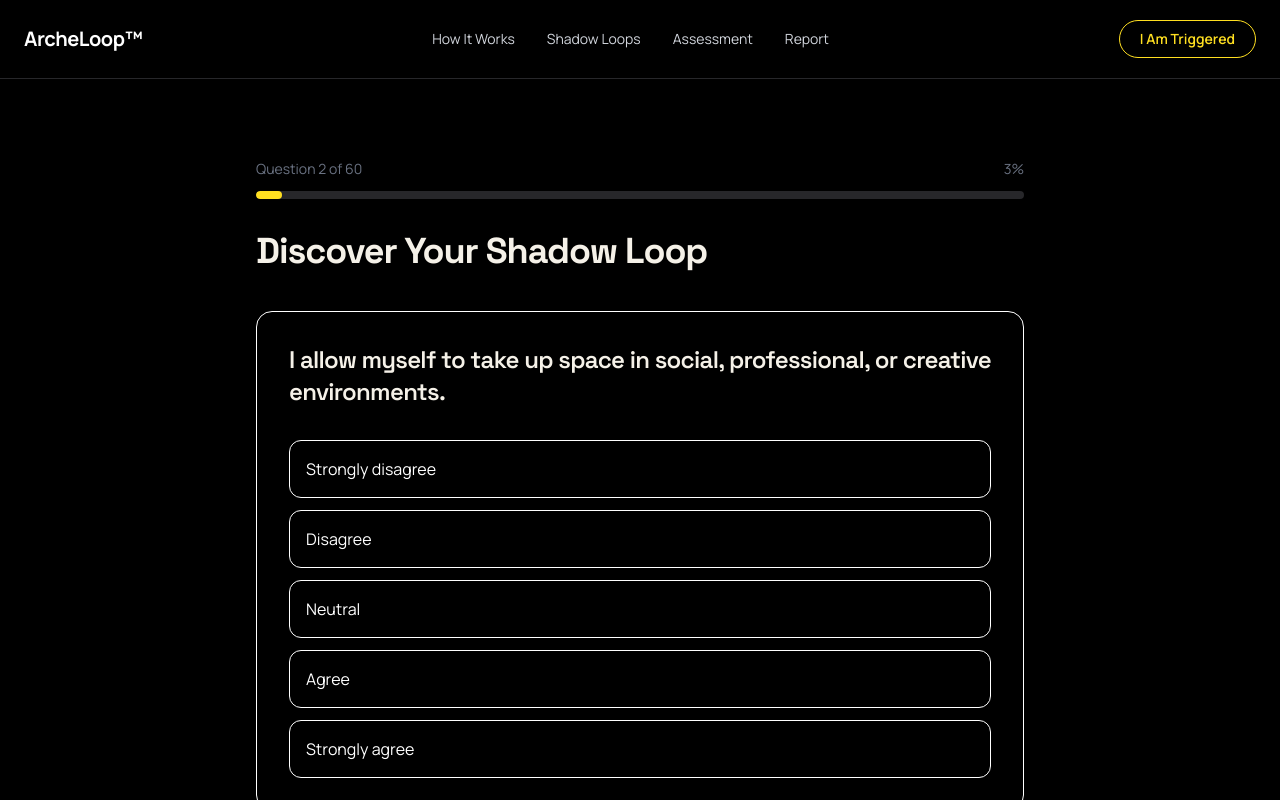
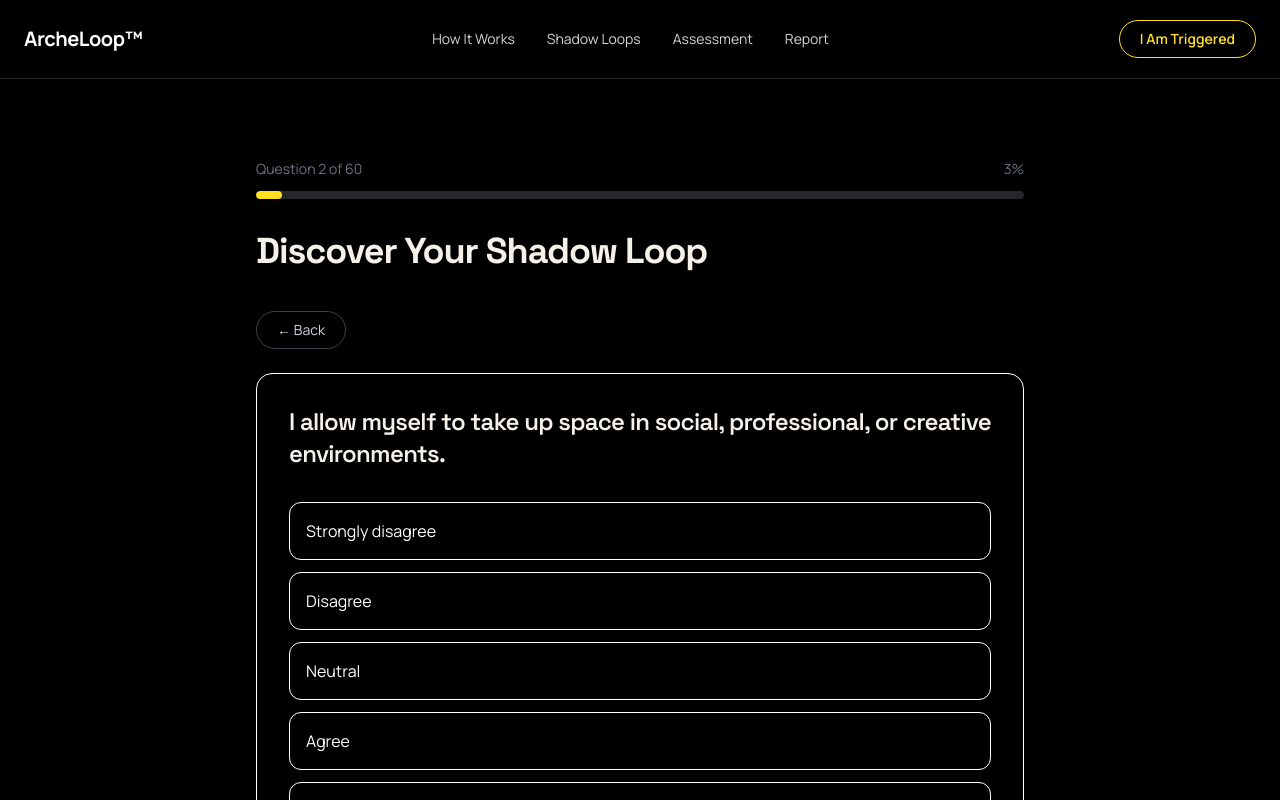
Before and after one commit to abdulkadirkuscu-ctrl/archeloop, a Next.js app: page /assessment in a window 1280 px wide. Both pictures are taken after a click on the button "Strongly disagree". Shown: the top 800 px of the page. Built offline with nearby package versions, Linux system fonts and the light colour scheme.

Commit message:
Add back navigation to assessment

```diff
--- a/app/assessment/page.tsx
+++ b/app/assessment/page.tsx
@@ -19,14 +19,22 @@ export default function AssessmentPage() {
   const [responses, setResponses] = useState<number[]>([])
   const [finished, setFinished] = useState(false)
 
+
   function handleAnswer(value: number) {
-    const updatedResponses = [...responses, value]
+  const updatedResponses = [...responses]
+  updatedResponses[currentQuestion] = value
   setResponses(updatedResponses)
 
   if (currentQuestion < questions.length - 1) {
     setCurrentQuestion(currentQuestion + 1)
   } else {
     setFinished(true)
+  }
+}
+
+function goBack() {
+  if (currentQuestion > 0) {
+    setCurrentQuestion(currentQuestion - 1)
   }
 }
 
@@ -364,6 +372,14 @@ export default function AssessmentPage() {
             Discover Your Shadow Loop
           </h1>
 
+{currentQuestion > 0 && (
+  <button
+    onClick={goBack}
+    className="mb-6 border border-zinc-700 px-5 py-2 rounded-full text-sm text-gray-300 hover:border-yellow-300 hover:text-yellow-300 transition"
+  >
+    ← Back
+  </button>
+)}
           <div className="border rounded-2xl p-8 mb-8">
             <h2 className="text-2xl font-semibold mb-8">
               {questions[currentQuestion].text}
@@ -374,7 +390,11 @@ export default function AssessmentPage() {
   <button
     key={answer.value}
     onClick={() => handleAnswer(answer.value)}
-                  className="border rounded-xl p-4 text-left hover:bg-white hover:text-black"
+    className={`border rounded-xl p-4 text-left transition ${
+      responses[currentQuestion] === answer.value
+        ? "bg-yellow-300 text-black border-yellow-300"
+        : "hover:bg-white hover:text-black"
+    }`}
   >
     {answer.label}
   </button>
```
Also changed, not shown: 1 other file (tests, documents, lock files or other folders). Lines whose indentation alone changed are shown as unchanged.
